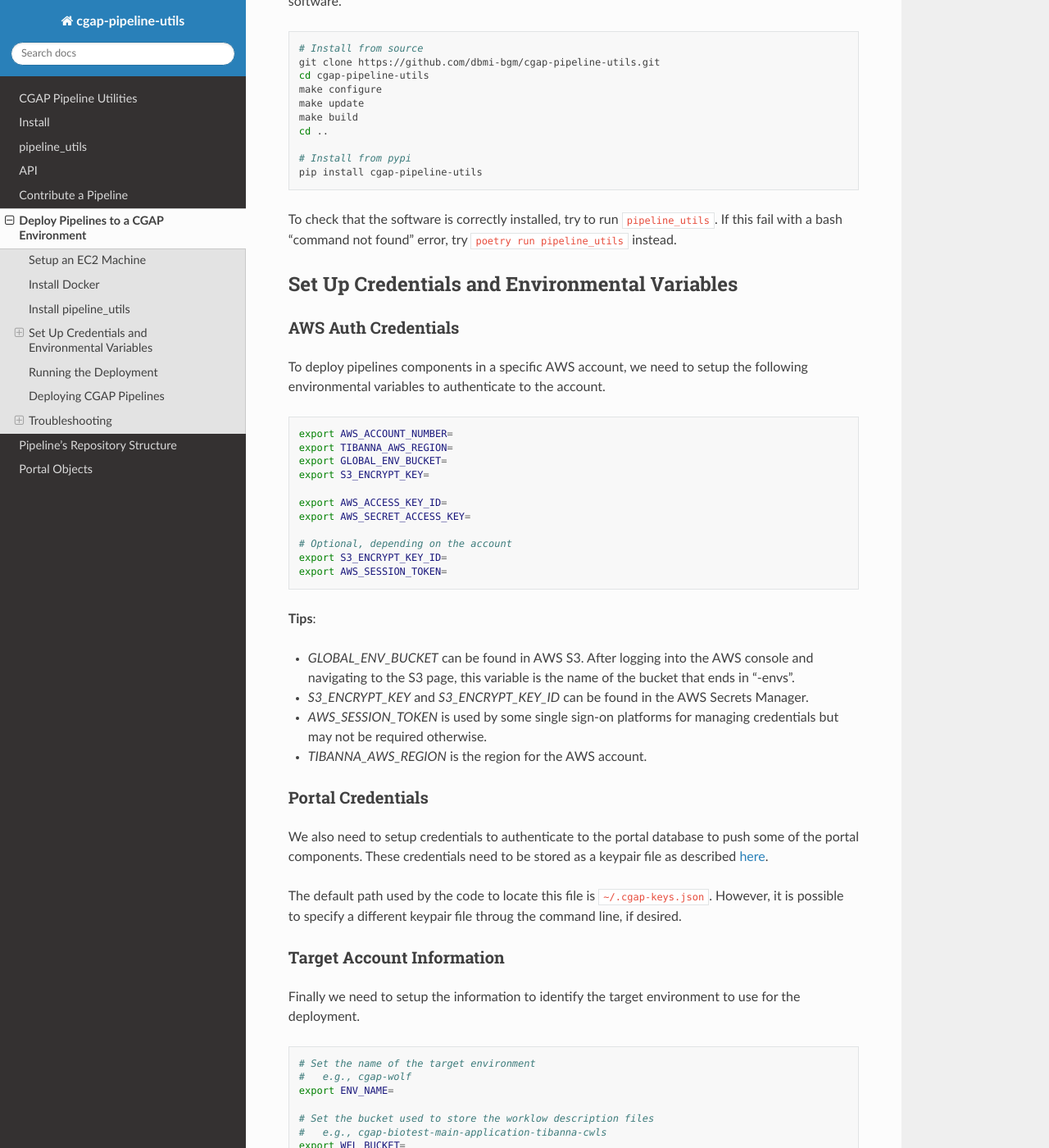
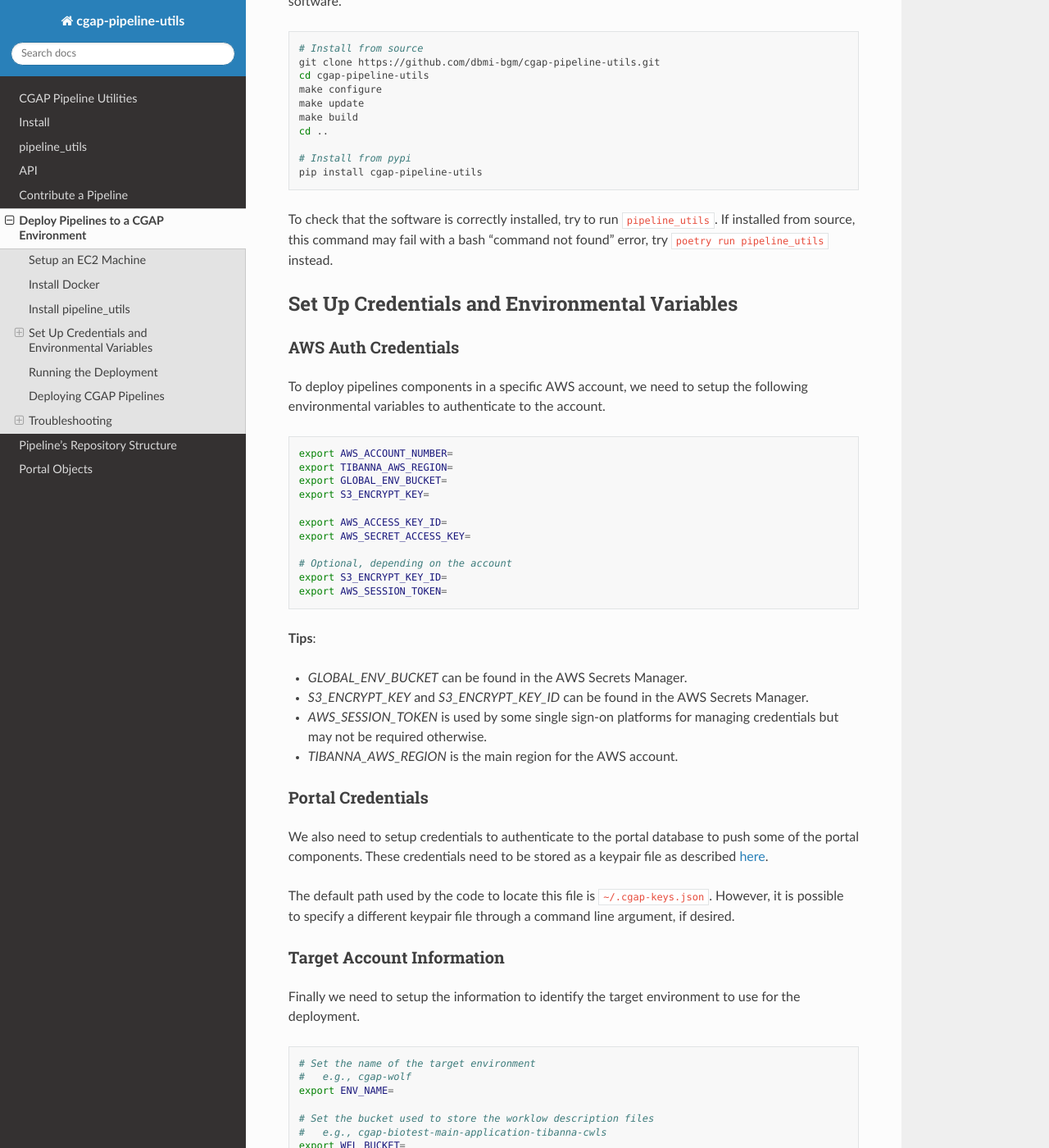
Before and after one commit to smaht-dac/smaht-pipeline-utils, a Sphinx documentation site: the page built from docs/deploy_pipeline.rst, in a window 1280 px wide and 1400 px high, scrolled down 1281 px. Shown: the whole window at 82% size. Built offline with Sphinx 7.4.7 and the Read the Docs theme 2.0.0, drawn with Linux system fonts in a browser that asks for light colours; some of the changed text lies outside the part shown.

Commit message:
Apply suggestions from code review
Co-authored-by: drio18 <58236592+drio18@users.noreply.github.com>

```diff
--- a/docs/contribute_pipeline.rst
+++ b/docs/contribute_pipeline.rst
@@ -35,7 +35,7 @@ Workflow description languages are standards for describing data analysis pipeli
 Each step of the pipeline that needs to execute in a single computing environment must be defined in a corresponding workflow description file using one of the supported languages.
 At the moment we are supporting two standards, `Common Workflow Language <https://www.commonwl.org>`__ (CWL) and `Workflow Description Language <https://openwdl.org>`__ (WDL), and we are working to add support for more standards (e.g., Snakemake).
 
-Each step codified as a workflow description file will execute on a single EC2 machine through our executioner software, Tibanna.
+Each step codified as a workflow description file will execute on a single EC2 machine through our executioner software, `Tibanna <https://github.com/4dn-dcic/tibanna>`__.
 
 *Note: the workflow description file must have a .wdl or .cwl extension to be recognized during the automated deployment.*
 
--- a/docs/deploy_pipeline.rst
+++ b/docs/deploy_pipeline.rst
@@ -73,7 +73,7 @@ Once the virtual environment is set up and activated, we can proceed to :ref:`in
   pip install cgap-pipeline-utils
 
 To check that the software is correctly installed, try to run ``pipeline_utils``.
-If this fail with a bash "command not found" error, try ``poetry run pipeline_utils`` instead.
+If installed from source, this command may fail with a bash "command not found" error, try ``poetry run pipeline_utils`` instead.
 
 Set Up Credentials and Environmental Variables
 ==============================================
@@ -100,12 +100,11 @@ we need to setup the following environmental variables to authenticate to the ac
 
 **Tips**:
 
-* *GLOBAL_ENV_BUCKET* can be found in AWS S3. After logging into the AWS
-  console and navigating to the S3 page, this variable is the name of the bucket that ends in "-envs".
+* *GLOBAL_ENV_BUCKET* can be found in the AWS Secrets Manager.
 * *S3_ENCRYPT_KEY* and *S3_ENCRYPT_KEY_ID* can be found in the AWS Secrets Manager.
 * *AWS_SESSION_TOKEN* is used by some single sign-on platforms for managing
   credentials but may not be required otherwise.
-* *TIBANNA_AWS_REGION* is the region for the AWS account.
+* *TIBANNA_AWS_REGION* is the main region for the AWS account.
 
 Portal Credentials
 ------------------
@@ -115,7 +114,7 @@ These credentials need to be stored as a keypair file as described
 `here <https://github.com/dbmi-bgm/cgap-portal/blob/master/docs/public/help/access_keys.md>`_.
 
 The default path used by the code to locate this file is ``~/.cgap-keys.json``.
-However, it is possible to specify a different keypair file throug the command line, if desired.
+However, it is possible to specify a different keypair file through a command line argument, if desired.
 
 Target Account Information
 --------------------------
@@ -182,9 +181,9 @@ It is possible to add flags to run the command in various debug modes, to valida
 For more details on the command line arguments refer to the documentation for the :ref:`pipeline_deploy <pipeline_deploy>` command.
 
 An important argument is ``--branch``, this argument specifies the branch to check out for cgap-pipeline-main to build ECR through codebuild.
-The default is set to the main branch. The ``--local-build`` flag will prevent the code to try using codebuild and force a local build using Docker instead.
+The default is set to the main branch. The ``--local-build`` flag will prevent the code from using codebuild and force a local build with Docker instead.
 
-*Note: we are working to enable more builder and a selection with a command line argument for which builder to use to deploy modules from different repositories through codebuild.*
+*Note: we are working to enable more builders with a command line argument for which builder to use to deploy modules from different repositories through codebuild.*
 
 Deploying CGAP Pipelines
 ========================
```
Also changed, not shown: other parts of docs/deploy_pipeline.rst (+2 -2 lines).
